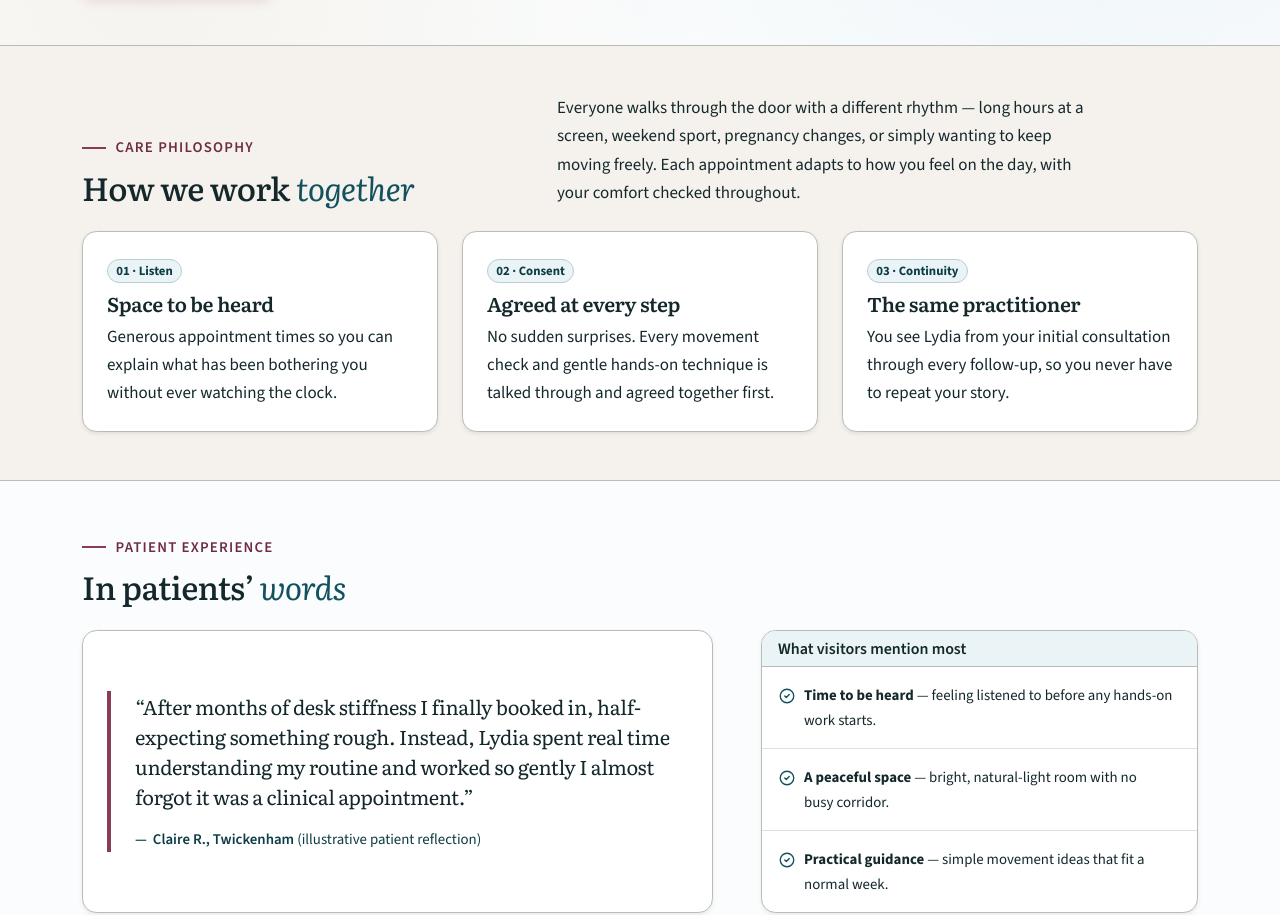
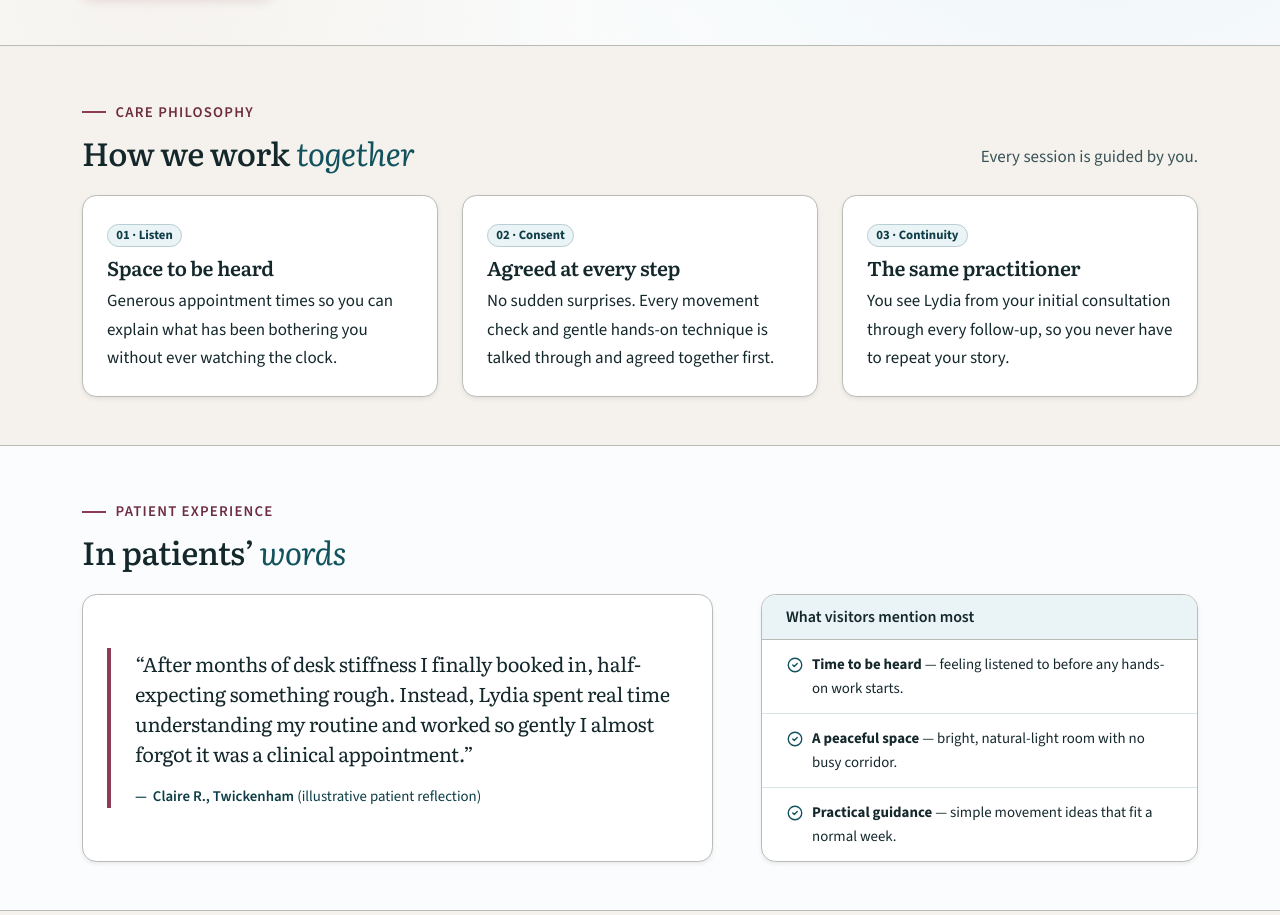
Before and after one commit to alexswabey/meadowside-clinic, a plain HTML site: page about.html in a window 1280 px wide. Shown: the part 432-1347 px from the top of the page. Drawn offline with nearby package versions, Linux system fonts and the light colour scheme.

Commit message:
Unify card internal spacing and tighten About section subtitle

```diff
--- a/about.html
+++ b/about.html
@@ -123,23 +123,21 @@
     <!-- 2. Philosophy + Pillar Cards on Warm Linen -->
     <section class="py-4 py-lg-5 bg-body-tertiary border-top">
       <div class="container">
-        <div class="row align-items-end gy-3 mb-4">
-          <div class="col-lg-5">
+        <div class="row align-items-end justify-content-between gy-2 mb-4">
+          <div class="col-lg-7">
             <span class="small text-uppercase fw-semibold clinic-eyebrow mb-2">Care philosophy</span>
             <h2 class="h2 mb-0">How we work <em>together</em></h2>
           </div>
-          <div class="col-lg-7">
-            <p class="mb-0">
-              Everyone walks through the door with a different rhythm — long hours at a screen, weekend sport,
-              pregnancy changes, or simply wanting to keep moving freely. Each appointment adapts to how you feel on the
-              day, with your comfort checked throughout.
+          <div class="col-lg-5 text-lg-end">
+            <p class="text-body-secondary mb-0">
+              Every session is guided by you.
             </p>
           </div>
         </div>
         <div class="row row-cols-1 row-cols-md-3 g-3 g-lg-4">
           <div class="col">
             <div class="card shadow-sm h-100">
-              <div class="card-body p-4">
+              <div class="card-body">
                 <span
                   class="badge rounded-pill bg-primary-subtle text-primary-emphasis border border-primary-subtle mb-2">01
                   · Listen</span>
@@ -153,7 +151,7 @@
           </div>
           <div class="col">
             <div class="card shadow-sm h-100">
-              <div class="card-body p-4">
+              <div class="card-body">
                 <span
                   class="badge rounded-pill bg-primary-subtle text-primary-emphasis border border-primary-subtle mb-2">02
                   · Consent</span>
@@ -167,7 +165,7 @@
           </div>
           <div class="col">
             <div class="card shadow-sm h-100">
-              <div class="card-body p-4">
+              <div class="card-body">
                 <span
                   class="badge rounded-pill bg-primary-subtle text-primary-emphasis border border-primary-subtle mb-2">03
                   · Continuity</span>
@@ -191,7 +189,7 @@
         <div class="row align-items-stretch gy-4 gx-lg-5">
           <div class="col-lg-7">
             <div class="card shadow-sm h-100">
-              <div class="card-body p-3 p-sm-4 d-flex flex-column justify-content-center">
+              <div class="card-body d-flex flex-column justify-content-center">
                 <figure class="border-accent border-start border-4 ps-3 ps-sm-4 mb-0">
                   <blockquote class="blockquote fs-5 mb-3">
                     <p class="mb-0">
@@ -211,7 +209,7 @@
             <div class="card shadow-sm h-100">
               <h3 class="card-header h6 bg-primary-subtle fw-semibold mb-0">What visitors mention most</h3>
               <ul class="list-group list-group-flush small">
-                <li class="list-group-item d-flex align-items-start gap-2 py-3">
+                <li class="list-group-item d-flex align-items-start gap-2">
                   <svg width="18" height="18" viewBox="0 0 24 24" fill="none" stroke="currentColor" stroke-width="1.8"
                     stroke-linecap="round" stroke-linejoin="round" aria-hidden="true"
                     class="text-primary flex-shrink-0 mt-1">
@@ -220,7 +218,7 @@
                   </svg>
                   <span><strong>Time to be heard</strong> — feeling listened to before any hands-on work starts.</span>
                 </li>
-                <li class="list-group-item d-flex align-items-start gap-2 py-3">
+                <li class="list-group-item d-flex align-items-start gap-2">
                   <svg width="18" height="18" viewBox="0 0 24 24" fill="none" stroke="currentColor" stroke-width="1.8"
                     stroke-linecap="round" stroke-linejoin="round" aria-hidden="true"
                     class="text-primary flex-shrink-0 mt-1">
@@ -229,7 +227,7 @@
                   </svg>
                   <span><strong>A peaceful space</strong> — bright, natural-light room with no busy corridor.</span>
                 </li>
-                <li class="list-group-item d-flex align-items-start gap-2 py-3">
+                <li class="list-group-item d-flex align-items-start gap-2">
                   <svg width="18" height="18" viewBox="0 0 24 24" fill="none" stroke="currentColor" stroke-width="1.8"
                     stroke-linecap="round" stroke-linejoin="round" aria-hidden="true"
                     class="text-primary flex-shrink-0 mt-1">
@@ -262,7 +260,7 @@
           </div>
           <div class="col-lg-5 order-lg-1">
             <div class="card shadow-sm h-100">
-              <div class="card-body p-4 d-flex flex-column">
+              <div class="card-body d-flex flex-column">
                 <h2 class="h4 mb-2">Ready for your <em>first visit</em>?</h2>
                 <p class="mb-3">
                   Compare appointment options or pick a time in the online calendar that fits your week.
--- a/assets/css/style.css
+++ b/assets/css/style.css
@@ -362,6 +362,23 @@ header .navbar .btn-secondary.active {
   --bs-card-border-color: var(--clinic-surface-border);
   --bs-card-border-radius: var(--bs-border-radius-xl);
   --bs-card-inner-border-radius: calc(var(--bs-border-radius-xl) - 1px);
+  --bs-card-spacer-y: 1.5rem;
+  --bs-card-spacer-x: 1.5rem;
+  --bs-card-cap-padding-y: 0.75rem;
+  --bs-card-cap-padding-x: 1.5rem;
+}
+
+.card > .list-group {
+  --bs-list-group-item-padding-y: 0.75rem;
+  --bs-list-group-item-padding-x: var(--bs-card-spacer-x);
+}
+
+@media (max-width: 575.98px) {
+  .card {
+    --bs-card-spacer-y: 1.25rem;
+    --bs-card-spacer-x: 1.25rem;
+    --bs-card-cap-padding-x: 1.25rem;
+  }
 }
 
 .card-header {
```
Also changed, not shown: booking.html (+9 -7 lines), contact.html (+1 -1 lines), index.html (+2 -2 lines), treatments.html (+5 -5 lines), visiting.html (+10 -4 lines), docs/screenshots/desktop/about.png, docs/screenshots/desktop/booking.png, docs/screenshots/desktop/contact.png, docs/screenshots/desktop/thank-you.png, docs/screenshots/desktop/treatments.png, docs/screenshots/mobile/about.png, docs/screenshots/mobile/booking.png, 5 other files.
